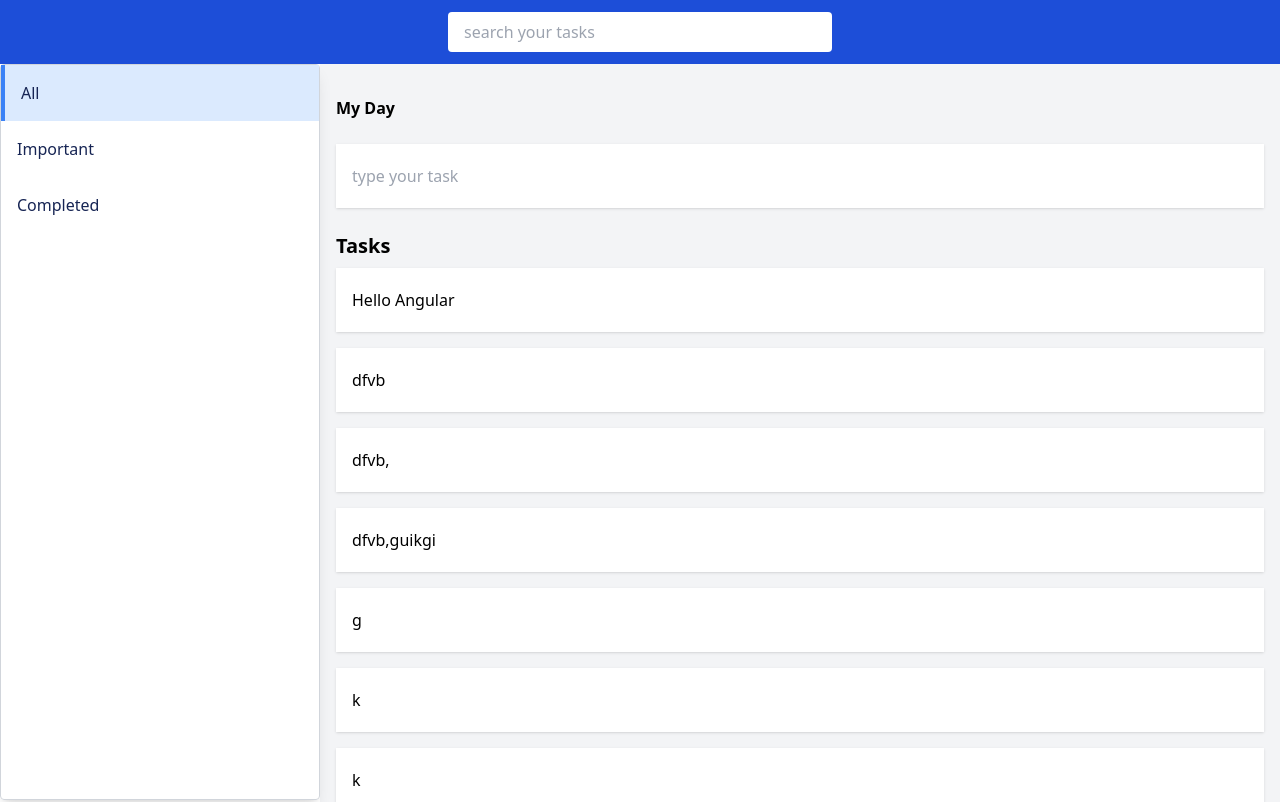
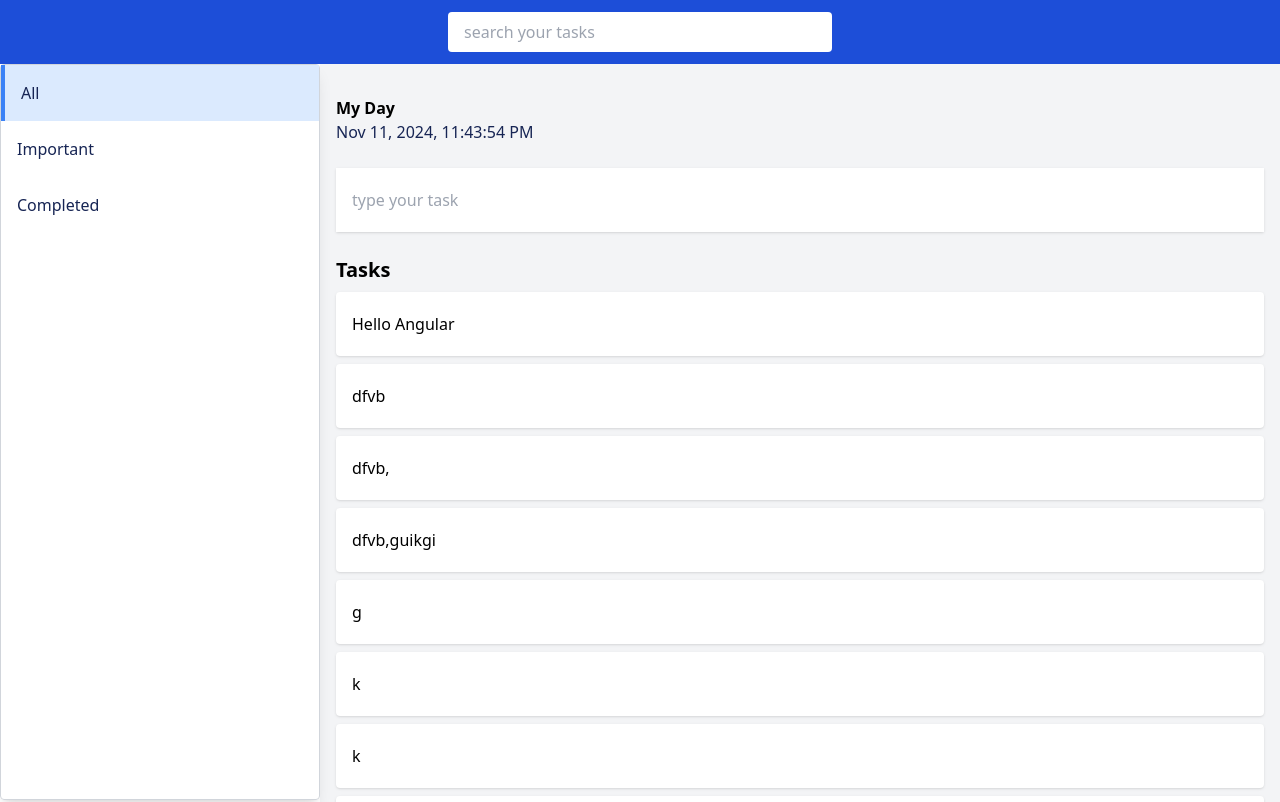
Before and after one commit to gitudn/todo-app-angular-, an Angular app: page / in a window 1280 px wide. Shown: the top 802 px of the page. Built offline with nearby package versions, Linux system fonts and the light colour scheme; data requests are answered from the project's data file.

Commit message:
task-list compnent created, DatePipe add

```diff
--- a/db.json
+++ b/db.json
@@ -87,6 +87,26 @@
     {
       "id": "ee8c",
       "title": "y"
+    },
+    {
+      "id": "06de",
+      "title": "e"
+    },
+    {
+      "id": "8c64",
+      "title": "q"
+    },
+    {
+      "id": "eebd",
+      "title": "p"
+    },
+    {
+      "id": "c439",
+      "title": "j"
+    },
+    {
+      "id": "de61",
+      "title": "i"
     }
   ]
 }
--- a/src/app/components/pages/all-task/all-task.component.html
+++ b/src/app/components/pages/all-task/all-task.component.html
@@ -1,7 +1,4 @@
-<h4 class="font-bold text-base">My Day</h4>
-<div class="text-blue-950">
-  <!-- <span>{{ today | date : "MMM d, y, h:mm:ss a" }} </span> -->
-</div>
+<app-page-title></app-page-title>
 
 <div class="flex mt-6">
   <input
@@ -14,11 +11,12 @@
 </div>
 
 <div class="flex flex-col mt-6">
-  <h2 class="font-bold text-xl">Tasks</h2>
+  <!-- <h2 class="font-bold text-xl">Tasks</h2> -->
 
-  @for (task of taskList; track task ){
+  <!-- @for (task of taskList; track task ){
   <p class="bg-white w-full h-16 px-4 py-2 shadow flex items-center mt-2 mb-2">
     {{ task.title }}
   </p>
-  }
+  } -->
+  <app-task-list [taskList]="taskList"></app-task-list>
 </div>
--- a/src/app/components/pages/all-task/all-task.component.ts
+++ b/src/app/components/pages/all-task/all-task.component.ts
@@ -1,11 +1,14 @@
 import { Component, Inject } from '@angular/core';
 import { FormsModule } from '@angular/forms';
 import { HttpService } from '../../../services/http.service';
+import { DatePipe } from '@angular/common';
+import { PageTitleComponent } from '../../page-title/page-title.component';
+import { TaskListComponent } from '../../task-list/task-list.component';
 
 @Component({
   selector: 'app-all-task',
   standalone: true,
-  imports: [FormsModule],
+  imports: [FormsModule, DatePipe, PageTitleComponent, TaskListComponent],
   templateUrl: './all-task.component.html',
   styleUrl: './all-task.component.scss',
 })
--- a/src/app/components/task-list/task-list.component.html
+++ b/src/app/components/task-list/task-list.component.html
@@ -1,8 +1,14 @@
 <h2 class="font-bold text-xl">Tasks</h2>
 
 @for (task of taskList; track task){
+<p
+  class="bg-white w-full h-16 px-4 py-2 rounded shadow flex items-center mt-2 mb-2"
+>
+  {{ task.title }}
+</p>
+}
 
-<div
+<!-- <div
   class="bg-white w-full h-16 px-4 py-2 shadow flex justify-between items-center mt-2 mb-2 pr-14"
 >
   <p>{{ task.title }}</p>
@@ -40,4 +46,4 @@
   </div>
 </div>
 
-}
+} -->
```
